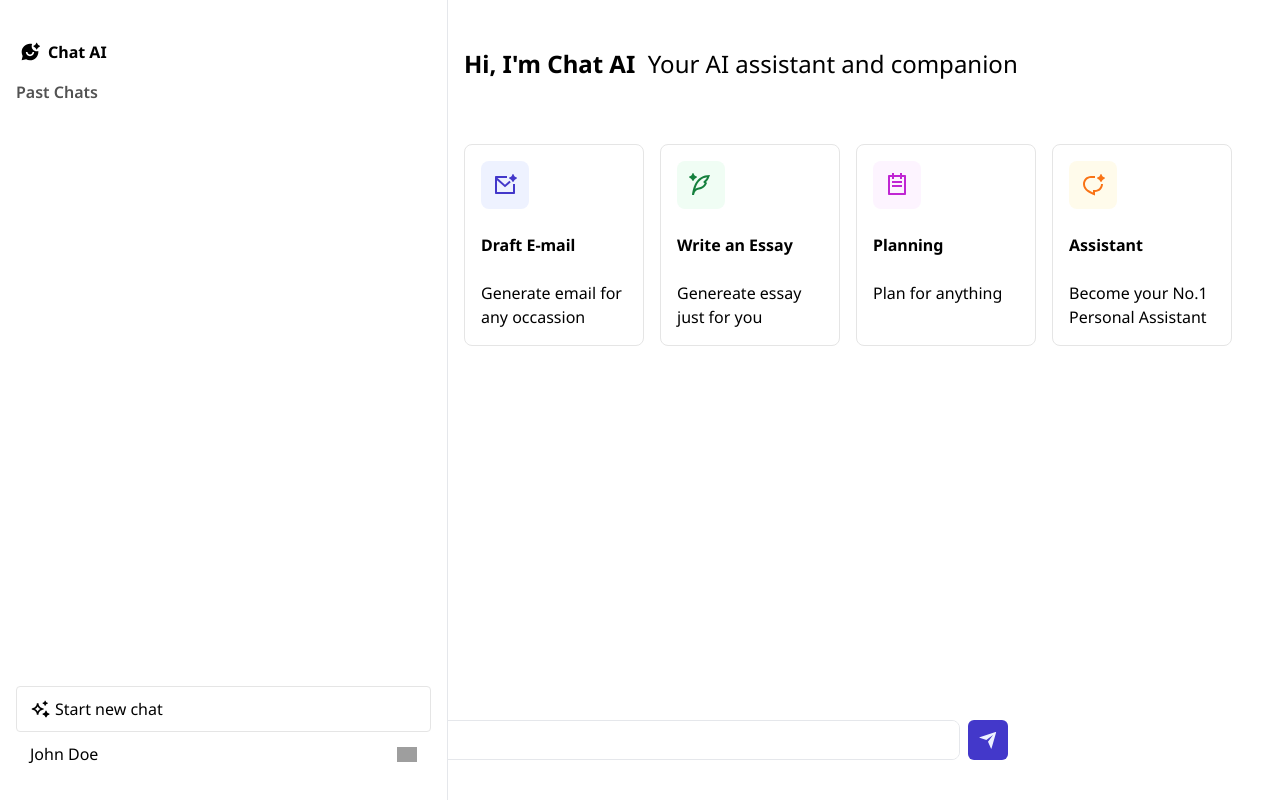
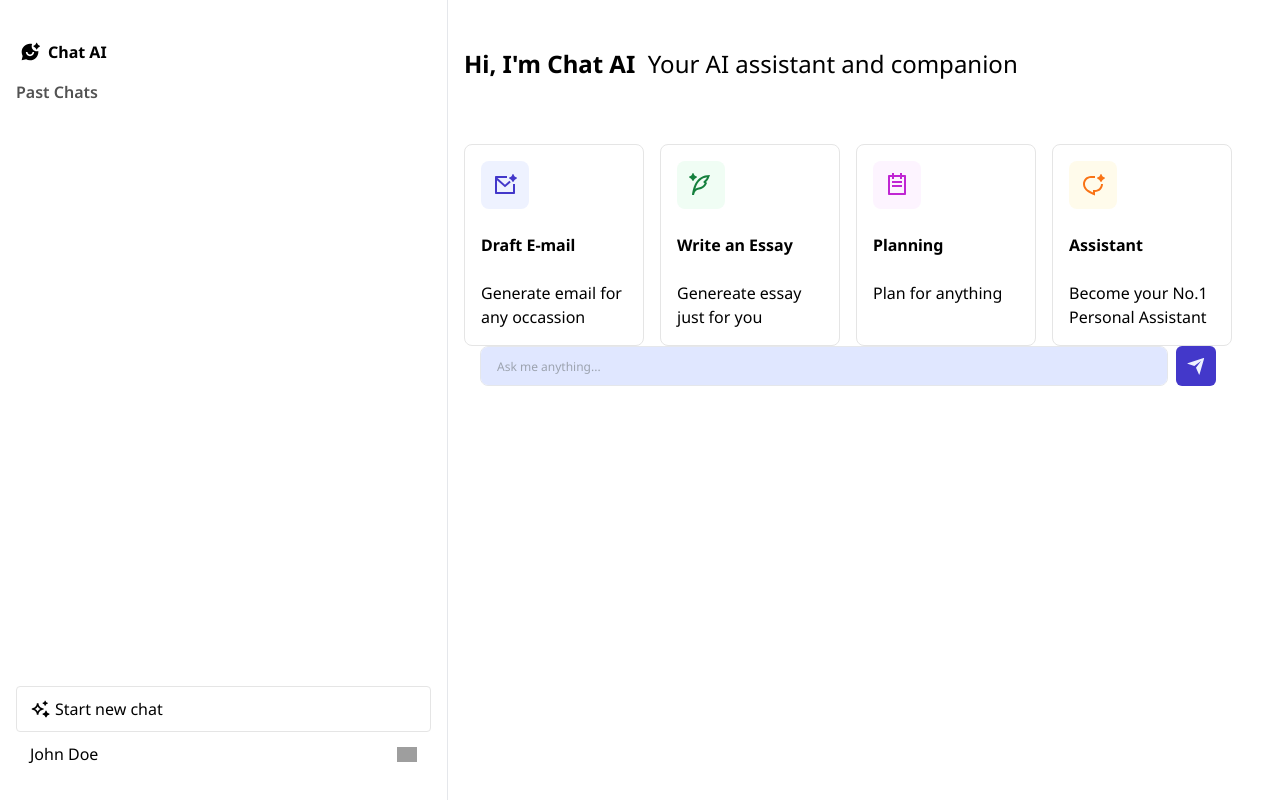
Before and after one commit to DicksenT/AskVerse, a Next.js app: page / in a window 1280 px wide. Built offline with nearby package versions, Linux system fonts and the light colour scheme; grey boxes are pictures that could not be loaded.

Commit message:
add bg color to textarea

```diff
--- a/app/components/Input.tsx
+++ b/app/components/Input.tsx
@@ -88,10 +88,9 @@ const Input = () =>{
 
     }
     return(
-        <form className="fixed bottom-0 min-h-20 max-w-3xl t left-1/2
-                transform -translate-x-1/2 pb-10 bg-white flex items-end w-full gap-2 px-4" onSubmit={(e)=> handleSubmit(e)}>
+        <form className=" min-h-16 max-w-3xl pb-10 bg-white flex items-end w-full gap-2 px-4" onSubmit={(e)=> handleSubmit(e)}>
             <textarea
-            className="resize-none border rounded-lg outline-none px-4 text-xs w-[calc(100%-40px-8px)] h-10 py-3" name="" id=""
+            className="resize-none border rounded-lg bg-indigo-100 outline-none px-4 text-xs w-[calc(100%-40px-8px)] h-10 py-3" name="" id=""
             placeholder="Ask me anything..."
             onInput={handleInput}
             value={text}
```
